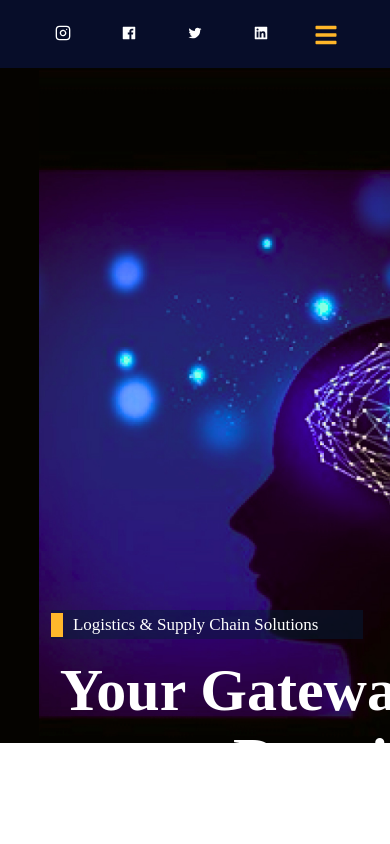
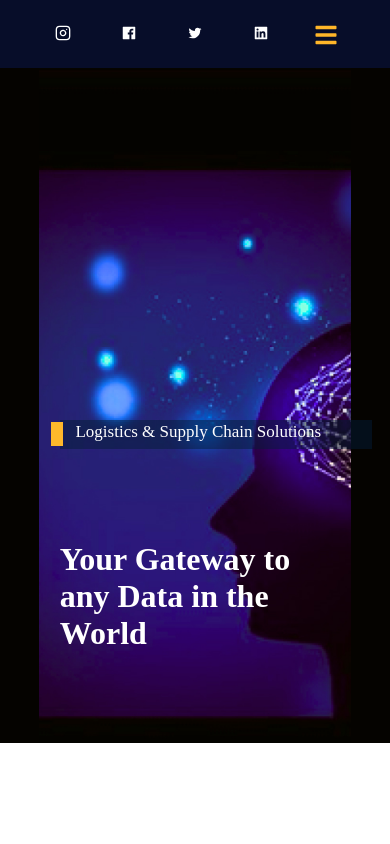
Before and after one commit to musi922/Visit-Rwanda-Project, a React (Create React App) app: page / in a window 390 px wide. Shown: the top 844 px of the page. Built offline with nearby package versions, Linux system fonts and the light colour scheme.

Commit message:
first-commit

```diff
--- a/package.json
+++ b/package.json
@@ -10,6 +10,7 @@
     "react-awesome-reveal": "^4.2.3",
     "react-dom": "^18.2.0",
     "react-icons": "^4.8.0",
+    "react-responsive": "^9.0.2",
     "react-router-dom": "^6.10.0",
     "react-scripts": "5.0.1",
     "web-vitals": "^2.1.4"
--- a/src/Components/Homepage.css
+++ b/src/Components/Homepage.css
@@ -31,10 +31,8 @@
     top: 0;
     left: 0;
     height: 50%;
-    width: 95.6%;
+    width: 100%;
     align-items: center;
-    display: flex;
-
     justify-content: center;
 
     background-color: #070d29;
@@ -51,37 +49,40 @@
     display: flex;
     position: absolute;
     margin-left: 22%;
-    margin-top: -13%;
+    margin-top: -22%;
+  }
+  h1{
+    color: red;
   }
   .Services h1{
     display: flex;
     position: absolute;
     margin-left: 4%;
-    margin-top: -5%;
+    margin-top: -13%;
   }
   .About h1{
     display: flex;
     position: absolute;
-    margin-left: -14%;
-    margin-top: 5%;
+    margin-left: -14.5%;
+    margin-top: -4%;
   }
   .projects h1{
     display: flex;
     position: absolute;
-    margin-left: -32%;
-    margin-top: 15%;
+    margin-left: -32.5%;
+    margin-top: 6%;
   }
   .contact h1{
     display: flex;
     position: absolute;
     margin-left: -52%;
-    margin-top: 25%;
+    margin-top: 16%;
   }
   .Careers h1{
     display: flex;
     position: absolute;
     margin-left: -70%;
-    margin-top: 35%;
+    margin-top: 25%;
   }
 
   .responsive_submenu{
@@ -101,7 +102,35 @@
   .appoint{
     display: none;
   }
+
+  .color{
+    margin-top: -122%;
+
+    position: absolute;
+    margin-left: -12%;
+  }
+
+  .logistics h1{
+    margin-top: -120%;
+    position: absolute;
+    width: 294px;
+    height: 83px;
+    margin-left: 5%;
+
+  }
+  .logs{
+    margin-top: -122%;
+    position: absolute;
+  }
+  .logistics h2{
+    margin-top: -21%;
+    font-size: 4px;
+    position: absolute;
+  }
+
+
 }
+
 
 .menu-bar{
     background-color: #070d29;
@@ -208,7 +237,7 @@
     position: absolute;
 
   }
-  .logistics{
+  .logs{
     display: flex;
     flex-direction: row;
     align-items: center;
@@ -221,6 +250,18 @@
 
 
     background: rgba(4, 28, 55, 0.5);
+  }
+  .logistics{
+    display: flex;
+    flex-direction: row;
+    align-items: center;
+    padding: 3px 9px;
+    gap: 10px;
+
+    position: absolute;
+    width: 294px;
+    height: 23px;
+    background-color: none;
   }
   .color{
     width: 12px;
--- a/src/Components/Homepage.js
+++ b/src/Components/Homepage.js
@@ -19,6 +19,7 @@ import dd from "../images/dd.jpeg";
 import science from "../images/science.jpg";
 import why from "../images/why.jpg";
 import { FaBars, FaTimes} from "react-icons/fa"
+import { useMediaQuery } from 'react-responsive';
 
 
 
@@ -30,6 +31,9 @@ import Footer from './Footer'
 
  export const Homepage = () => {
   const navRef = useRef();
+  const isSmallScreen = useMediaQuery({ query: '(max-width: 1024px)' });
+  const isLargeScreen = useMediaQuery({ query: '(min-width: 1024px)' });
+
 
   const Shownavbar = () => {
     navRef.current.classList.toggle("responsive_submenu");
@@ -80,12 +84,13 @@ import Footer from './Footer'
 
       </div>
       <div className='body'>
-        <img src={Photo} className='Photo'/>
+        <img src={Photo} className='Photo' style={{width: isSmallScreen ? '80%':'',}}/>
         <div className='text'>
-          <div className='logistics'>
+          <div className='logistics' style={{backgroundColor: "transparent"}}>
+            <div className='logs'></div>
             <div className='color'></div>
             <h1>Logistics & Supply Chain Solutions</h1>
-            <h2>Your Gateway to any Data in the World</h2>
+            <h2 style={{ fontSize: isSmallScreen ? '32px' : isLargeScreen ? '60px' : 'inherit' , width: isSmallScreen ? '262px':''}}>Your Gateway to any Data in the World</h2>
             <h3>In augue ligula, feugiat ut nulla consequat. Ut est lacus, molestie in arcu no, iaculis vehicula ipsum. Nunc faucibus, nisl id dapibus finibus, enim diam interdum nulla, sed laoreet risus lectus. </h3>
 
             <div className='explos'>
```
Also changed, not shown: 1 other file (tests, documents, lock files or other folders).
